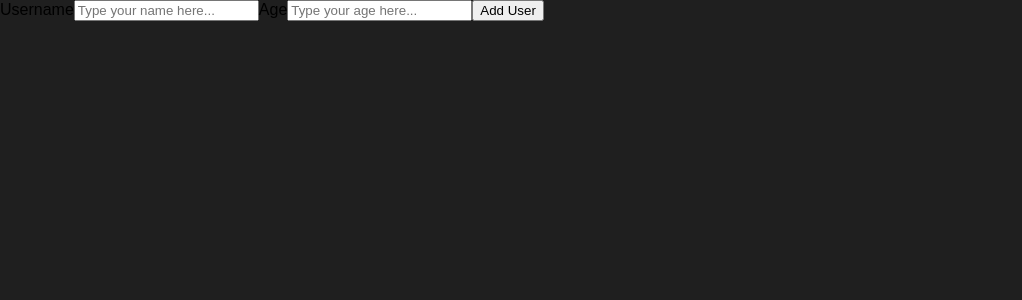
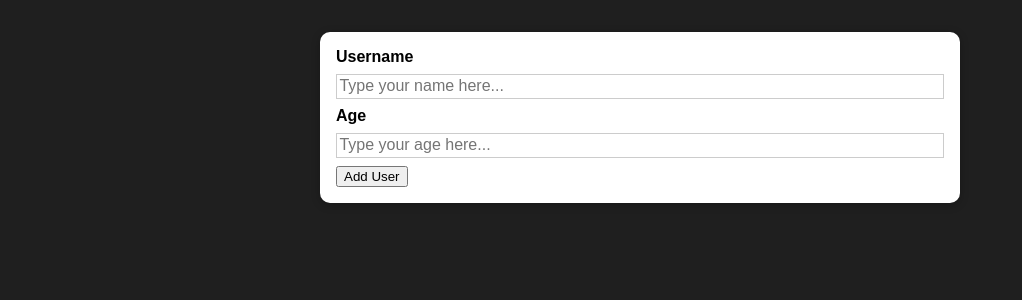
Before and after one commit to fithcmus-lnminh/usersManagement, a React (Create React App) app: page / in a window 1280 px wide. Shown: the top 300 px of the page, without its empty margins (0-1022 px from the left). Built offline with nearby package versions, Linux system fonts and the light colour scheme.

Commit message:
Adding Card and css for the form

```diff
--- /dev/null
+++ b/src/components/UI/Card.js
@@ -0,0 +1,10 @@
+import React from "react";
+import styles from "./Card.module.css";
+
+function Card(props) {
+  return (
+    <div className={`${styles.card} ${props.className}`}>{props.children}</div>
+  );
+}
+
+export default Card;
--- /dev/null
+++ b/src/components/UI/Card.module.css
@@ -0,0 +1,5 @@
+.card {
+  background-color: white;
+  box-shadow: 0 2px 8px rgba(0, 0, 0, 0.25);
+  border-radius: 10px;
+}
--- a/src/components/Users/AddUser.js
+++ b/src/components/Users/AddUser.js
@@ -1,11 +1,15 @@
 import React from "react";
+import Card from "../UI/Card";
+import styles from "./AddUser.module.css";
 
 function AddUser() {
   const addUserHandler = (event) => {
     event.preventDefault();
   };
 
+  //Card cannot be CSS -> className like props to Card.js
   return (
+    <Card className={styles.input}>
       <form onSubmit={addUserHandler}>
         <label htmlFor="username">Username</label>
         <input type="text" placeholder="Type your name here..." />
@@ -13,6 +17,7 @@
         <input type="number" placeholder="Type your age here..." />
         <button type="submit">Add User</button>
       </form>
+    </Card>
   );
 }
 
--- /dev/null
+++ b/src/components/Users/AddUser.module.css
@@ -0,0 +1,26 @@
+.input {
+  margin: 2rem auto;
+  padding: 1rem;
+  width: 90%;
+  max-width: 40rem;
+}
+
+.input label {
+  display: block;
+  font-weight: bold;
+  margin-bottom: 0.5rem;
+}
+
+.input input {
+  font: inherit;
+  display: block;
+  width: 100%;
+  border: 1px solid #ccc;
+  padding: 0.15rem;
+  margin-bottom: 0.5rem;
+}
+
+.input input:focus {
+  outline: none;
+  border-color: #4f005f;
+}
```
Lines whose indentation alone changed are shown as unchanged.
